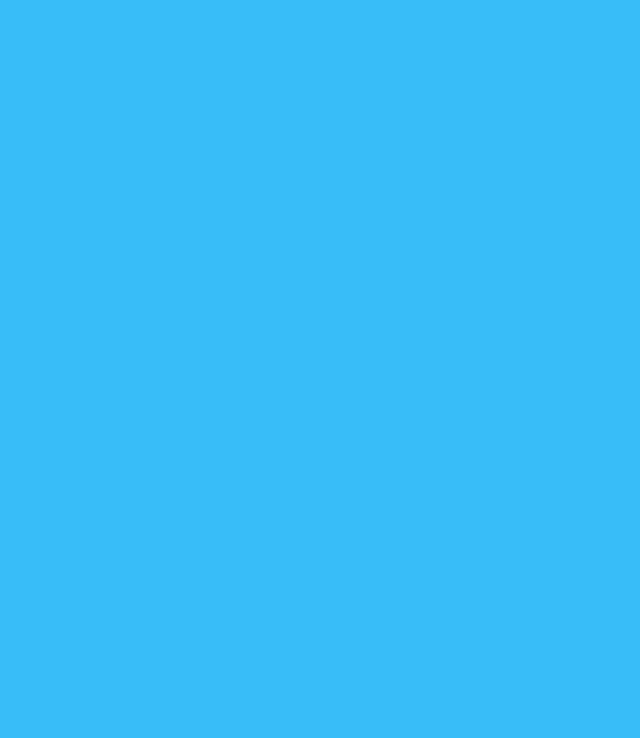
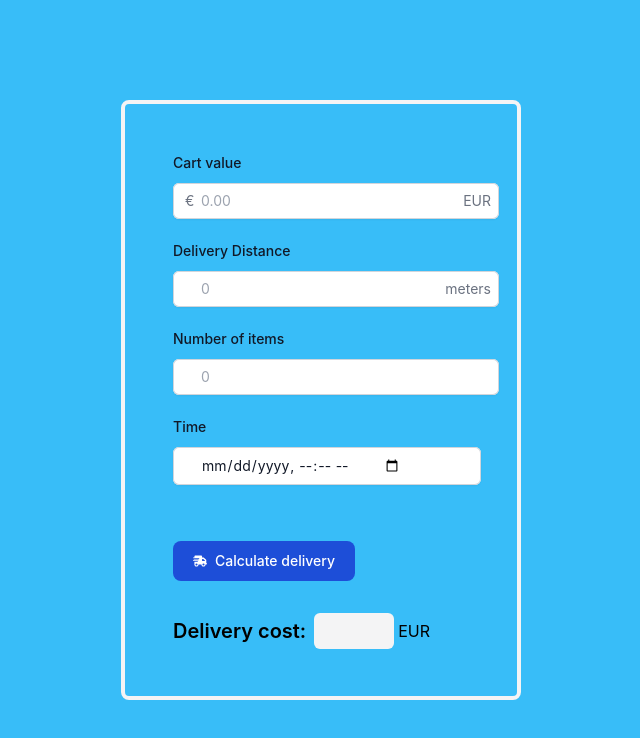
Before and after one commit to Pavel-Kliukin/wolts-assignment, a React (Create React App) app: page / in a window 1280 px wide. Shown: the top 738 px of the page, without its empty margins (319-959 px from the left). Built offline with nearby package versions, Linux system fonts and the light colour scheme; the HTML template or start-up script is replaced by a standard one.

Commit message:
Calculator form done (without functionality)

```diff
--- a/public/index.html
+++ b/public/index.html
@@ -9,7 +9,6 @@
       name="description"
       content="Web site created using create-react-app"
     />
-    <link rel="apple-touch-icon" href="%PUBLIC_URL%/logo192.png" />
     <!--
       manifest.json provides metadata used when your web app is installed on a
       user's mobile device or desktop. See https://developers.google.com/web/fundamentals/web-app-manifest/
--- a/src/App.tsx
+++ b/src/App.tsx
@@ -1,10 +1,102 @@
 import React from 'react';
-import DeliveryCalculator from './DeliveryCalculator';
 
 function App() {
+
+
+
   return (
-    <div className="bg-sky-400 w-screen h-screen">
-      <DeliveryCalculator />
+    <div className="bg-sky-400 w-screen h-screen flex flex-col justify-center items-center">
+      {/* Calculator */}
+      <div className='pl-12 w-[400px] h-[600px] border-4 border-zinc-100 rounded-lg flex flex-col justify-center items-start'>
+      <div>
+        <label htmlFor="price" className="block text-sm font-medium leading-6 text-gray-900">
+          Cart value
+        </label>
+        <div className="relative mt-2 rounded-md shadow-sm">
+          <div className="pointer-events-none absolute inset-y-0 left-0 flex items-center pl-3">
+            <span className="text-gray-500 sm:text-sm">€</span>
+          </div>
+          <input
+            type="text"
+            name="price"
+            id="cartValue"
+            data-test-id="cartValue"
+            className="block w-full rounded-md border-0 py-1.5 pl-7 pr-20 text-gray-900 ring-1 ring-inset ring-gray-300 placeholder:text-gray-400 focus:ring-2 focus:ring-inset focus:ring-indigo-600 sm:text-sm sm:leading-6"
+            placeholder="0.00"
+          />
+          <div className="absolute inset-y-0 right-0 flex items-center">
+            <span className="text-gray-500 mr-2 sm:text-sm">EUR</span>
+          </div>
+        </div>
+      </div>
+
+      <div className='mt-5'>
+        <label htmlFor="price" className="block text-sm font-medium leading-6 text-gray-900">
+          Delivery Distance
+        </label>
+        <div className="relative mt-2 rounded-md shadow-sm">
+          <input
+            type="text"
+            name="price"
+            id="deliveryDistance"
+            data-test-id="deliveryDistance"
+            className="block w-full rounded-md border-0 py-1.5 pl-7 pr-20 text-gray-900 ring-1 ring-inset ring-gray-300 placeholder:text-gray-400 focus:ring-2 focus:ring-inset focus:ring-indigo-600 sm:text-sm sm:leading-6"
+            placeholder="0"
+          />
+          <div className="absolute inset-y-0 right-0 flex items-center">
+            <span className="text-gray-500 mr-2 sm:text-sm">meters</span>
+          </div>
+        </div>
+      </div>
+
+      <div className='mt-5'>
+        <label htmlFor="price" className="block text-sm font-medium leading-6 text-gray-900">
+          Number of items
+        </label>
+        <div className="relative mt-2 rounded-md shadow-sm">
+          <input
+            type="text"
+            name="price"
+            id="numberOfItems"
+            data-test-id="numberOfItems"
+            className="block w-full rounded-md border-0 py-1.5 pl-7 pr-20 text-gray-900 ring-1 ring-inset ring-gray-300 placeholder:text-gray-400 focus:ring-2 focus:ring-inset focus:ring-indigo-600 sm:text-sm sm:leading-6"
+            placeholder="0"
+          />
+        </div>
+      </div>
+
+      <div className='mt-5'>
+        <label htmlFor="price" className="block text-sm font-medium leading-6 text-gray-900">
+          Time
+        </label>
+        <div className="relative mt-2 rounded-md shadow-sm">
+          <input
+            type="datetime-local"
+            name="price"
+            id="orderTime"
+            data-test-id="orderTime"
+            className="block w-full rounded-md border-0 py-1.5 pl-7 pr-20 text-gray-900 ring-1 ring-inset ring-gray-300 placeholder:text-gray-400 focus:ring-2 focus:ring-inset focus:ring-indigo-600 sm:text-sm sm:leading-6"
+            placeholder="00 / 00 / 00"
+          />
+        </div>
+      </div>
+
+      <button type="button" className="mt-14 text-white bg-blue-700 hover:bg-blue-800 focus:ring-4 focus:outline-none focus:ring-blue-300 font-medium rounded-lg text-sm px-5 py-2.5 text-center inline-flex items-center me-2 dark:bg-blue-600 dark:hover:bg-blue-700 dark:focus:ring-blue-800">
+        <svg className="w-3.5 h-3.5 me-2" aria-hidden="true" xmlns="http://www.w3.org/2000/svg" fill="currentColor" viewBox="0 0 640 512">
+          {/* Font Awesome Free 6.5.1 by @fontawesome - https://fontawesome.com License - https://fontawesome.com/license/free Copyright 2024 Fonticons, Inc. */}
+          <path d="M112 0C85.5 0 64 21.5 64 48V96H16c-8.8 0-16 7.2-16 16s7.2 16 16 16H64 272c8.8 0 16 7.2 16 16s-7.2 16-16 16H64 48c-8.8 0-16 7.2-16 16s7.2 16 16 16H64 240c8.8 0 16 7.2 16 16s-7.2 16-16 16H64 16c-8.8 0-16 7.2-16 16s7.2 16 16 16H64 208c8.8 0 16 7.2 16 16s-7.2 16-16 16H64V416c0 53 43 96 96 96s96-43 96-96H384c0 53 43 96 96 96s96-43 96-96h32c17.7 0 32-14.3 32-32s-14.3-32-32-32V288 256 237.3c0-17-6.7-33.3-18.7-45.3L512 114.7c-12-12-28.3-18.7-45.3-18.7H416V48c0-26.5-21.5-48-48-48H112zM544 237.3V256H416V160h50.7L544 237.3zM160 368a48 48 0 1 1 0 96 48 48 0 1 1 0-96zm272 48a48 48 0 1 1 96 0 48 48 0 1 1 -96 0z"/>
+        </svg>
+        Calculate delivery
+      </button>
+
+      <div className='mt-8 flex items-center'>
+        <h2 className='text-xl font-semibold'>Delivery cost:</h2>
+        <div className='ml-2 w-20 h-9 bg-zinc-100 rounded-md'></div>
+        <div className='ml-1'>EUR</div>
+      </div>
+
+    </div>
+    {/* End of calculator */}
     </div>
   );
 }
--- a/src/DeliveryCalculator.tsx
+++ b/src/DeliveryCalculator.tsx
@@ -2,7 +2,93 @@ import React from 'react';
 
 const DeliveryCalculator = () => {
   return (
-    <div>
+    <div className='pl-12 w-[400px] h-[600px] border-4 border-zinc-100 rounded-lg flex flex-col justify-center items-start'>
+      <div>
+        <label htmlFor="price" className="block text-sm font-medium leading-6 text-gray-900">
+          Cart value
+        </label>
+        <div className="relative mt-2 rounded-md shadow-sm">
+          <div className="pointer-events-none absolute inset-y-0 left-0 flex items-center pl-3">
+            <span className="text-gray-500 sm:text-sm">€</span>
+          </div>
+          <input
+            type="text"
+            name="price"
+            id="cartValue"
+            data-test-id="cartValue"
+            className="block w-full rounded-md border-0 py-1.5 pl-7 pr-20 text-gray-900 ring-1 ring-inset ring-gray-300 placeholder:text-gray-400 focus:ring-2 focus:ring-inset focus:ring-indigo-600 sm:text-sm sm:leading-6"
+            placeholder="0.00"
+          />
+          <div className="absolute inset-y-0 right-0 flex items-center">
+            <span className="text-gray-500 mr-2 sm:text-sm">EUR</span>
+          </div>
+        </div>
+      </div>
+
+      <div className='mt-5'>
+        <label htmlFor="price" className="block text-sm font-medium leading-6 text-gray-900">
+          Delivery Distance
+        </label>
+        <div className="relative mt-2 rounded-md shadow-sm">
+          <input
+            type="text"
+            name="price"
+            id="deliveryDistance"
+            data-test-id="deliveryDistance"
+            className="block w-full rounded-md border-0 py-1.5 pl-7 pr-20 text-gray-900 ring-1 ring-inset ring-gray-300 placeholder:text-gray-400 focus:ring-2 focus:ring-inset focus:ring-indigo-600 sm:text-sm sm:leading-6"
+            placeholder="0"
+          />
+          <div className="absolute inset-y-0 right-0 flex items-center">
+            <span className="text-gray-500 mr-2 sm:text-sm">meters</span>
+          </div>
+        </div>
+      </div>
+
+      <div className='mt-5'>
+        <label htmlFor="price" className="block text-sm font-medium leading-6 text-gray-900">
+          Number of items
+        </label>
+        <div className="relative mt-2 rounded-md shadow-sm">
+          <input
+            type="text"
+            name="price"
+            id="numberOfItems"
+            data-test-id="numberOfItems"
+            className="block w-full rounded-md border-0 py-1.5 pl-7 pr-20 text-gray-900 ring-1 ring-inset ring-gray-300 placeholder:text-gray-400 focus:ring-2 focus:ring-inset focus:ring-indigo-600 sm:text-sm sm:leading-6"
+            placeholder="0"
+          />
+        </div>
+      </div>
+
+      <div className='mt-5'>
+        <label htmlFor="price" className="block text-sm font-medium leading-6 text-gray-900">
+          Time
+        </label>
+        <div className="relative mt-2 rounded-md shadow-sm">
+          <input
+            type="datetime-local"
+            name="price"
+            id="orderTime"
+            data-test-id="orderTime"
+            className="block w-full rounded-md border-0 py-1.5 pl-7 pr-20 text-gray-900 ring-1 ring-inset ring-gray-300 placeholder:text-gray-400 focus:ring-2 focus:ring-inset focus:ring-indigo-600 sm:text-sm sm:leading-6"
+            placeholder="00 / 00 / 00"
+          />
+        </div>
+      </div>
+
+      <button type="button" className="mt-14 text-white bg-blue-700 hover:bg-blue-800 focus:ring-4 focus:outline-none focus:ring-blue-300 font-medium rounded-lg text-sm px-5 py-2.5 text-center inline-flex items-center me-2 dark:bg-blue-600 dark:hover:bg-blue-700 dark:focus:ring-blue-800">
+        <svg className="w-3.5 h-3.5 me-2" aria-hidden="true" xmlns="http://www.w3.org/2000/svg" fill="currentColor" viewBox="0 0 640 512">
+          {/* Font Awesome Free 6.5.1 by @fontawesome - https://fontawesome.com License - https://fontawesome.com/license/free Copyright 2024 Fonticons, Inc. */}
+          <path d="M112 0C85.5 0 64 21.5 64 48V96H16c-8.8 0-16 7.2-16 16s7.2 16 16 16H64 272c8.8 0 16 7.2 16 16s-7.2 16-16 16H64 48c-8.8 0-16 7.2-16 16s7.2 16 16 16H64 240c8.8 0 16 7.2 16 16s-7.2 16-16 16H64 16c-8.8 0-16 7.2-16 16s7.2 16 16 16H64 208c8.8 0 16 7.2 16 16s-7.2 16-16 16H64V416c0 53 43 96 96 96s96-43 96-96H384c0 53 43 96 96 96s96-43 96-96h32c17.7 0 32-14.3 32-32s-14.3-32-32-32V288 256 237.3c0-17-6.7-33.3-18.7-45.3L512 114.7c-12-12-28.3-18.7-45.3-18.7H416V48c0-26.5-21.5-48-48-48H112zM544 237.3V256H416V160h50.7L544 237.3zM160 368a48 48 0 1 1 0 96 48 48 0 1 1 0-96zm272 48a48 48 0 1 1 96 0 48 48 0 1 1 -96 0z"/>
+        </svg>
+        Calculate delivery
+      </button>
+
+      <div className='mt-8 flex items-center'>
+        <h2 className='text-xl font-semibold'>Delivery cost:</h2>
+        <div className='ml-2 w-20 h-9 bg-zinc-100 rounded-md'></div>
+        <div className='ml-1'>EUR</div>
+      </div>
 
     </div>
   );
```
Also changed, not shown: public/logo192.png (deleted), public/logo512.png (deleted).
